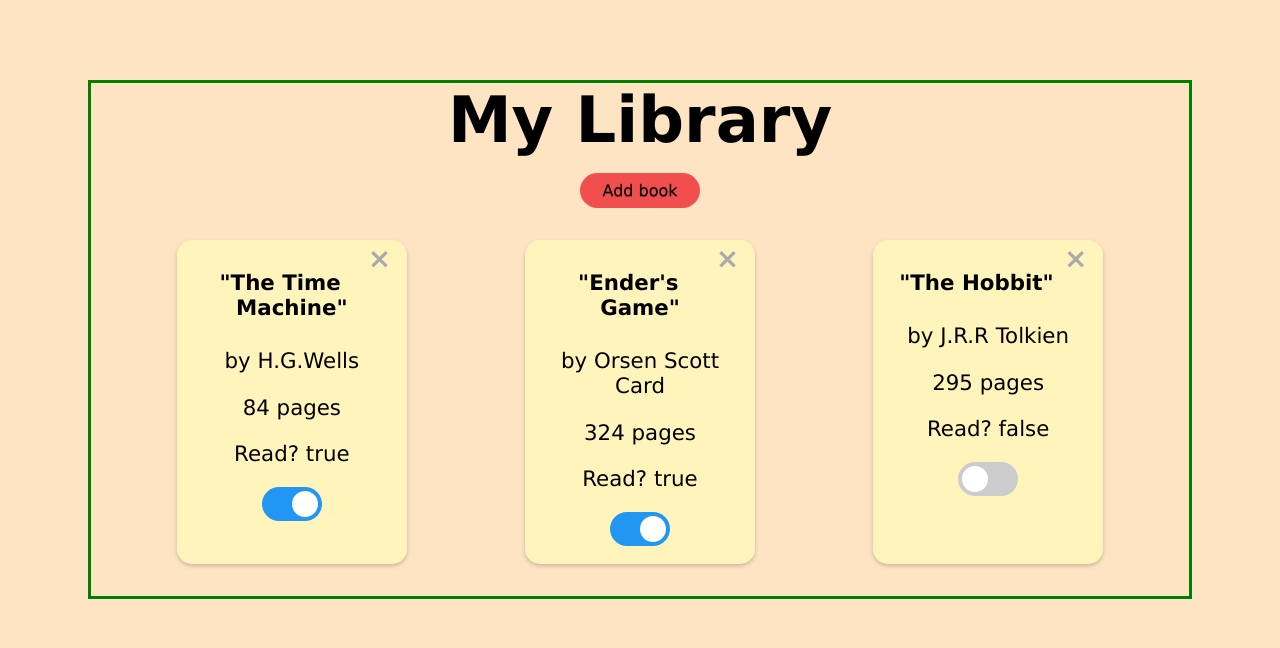
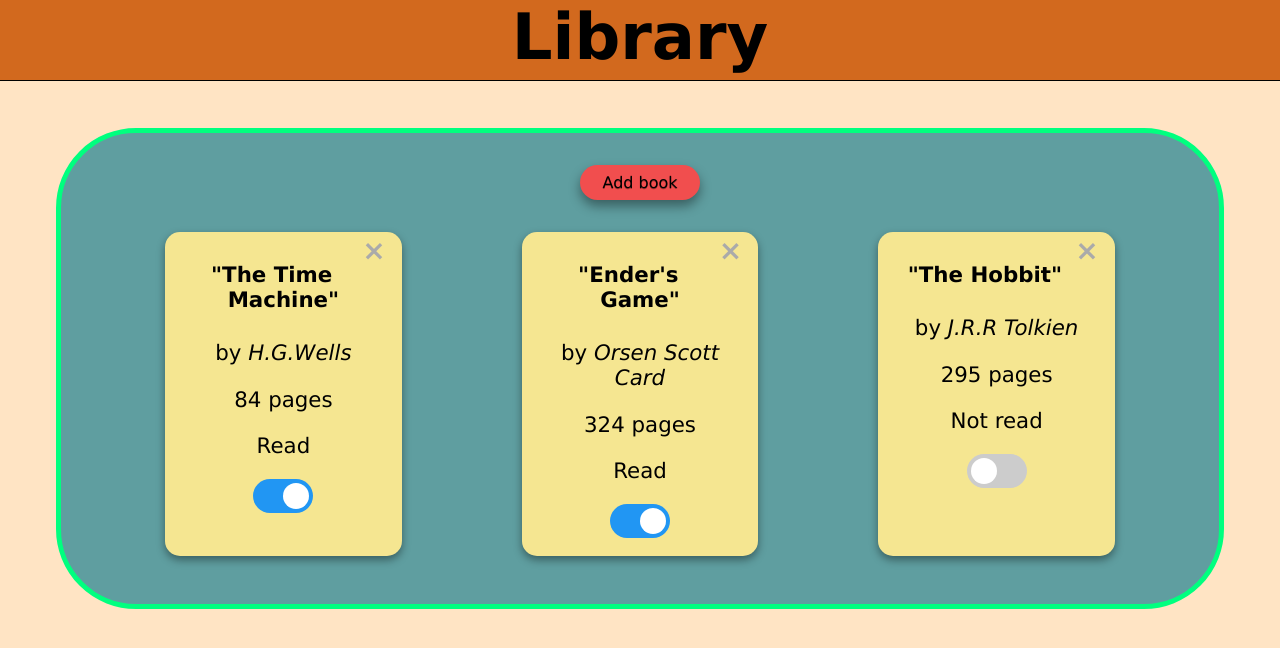
Before and after one commit to chrisnotthere/library, a plain HTML site: page index.html in a window 1280 px wide. Drawn offline with Linux system fonts and the light colour scheme.

Commit message:
updated UI

```diff
--- a/index.html
+++ b/index.html
@@ -9,41 +9,29 @@
         <link rel="stylesheet" href="styles.css">
     </head>
     <body>
+        <div id="header">
+            <header>Library</header>
+        </div>
         <div id="container">
-
-            <header>My Library</header>
             <button id="newBook">Add book</button>
-
-            <!-- The add new book Modal  -->
+            <!-- The add new book form Modal  -->
             <div id="myModal" class="modal">
-
                 <!-- Modal content -->
                 <div class="modal-content">
                     <span class="close">&times;</span>
                     <h2>Add new book</h2>
                     <form method='post' action='index.html' id='addBook'></form>
-
                         <input type="text" id="bookTitle" name="title" value="Title"><br><br>
-
                         <input type="text" id="bookAuthor" name="author" value="Author"><br><br>
-
                         <input type="text" id="bookPages" name="pages" value="Pages"><br><br>
-
                         Read? <input type="checkbox" id="bookRead" ><br><br>
-
                         <input type="submit" id="submit" value="Submit">
                       </form>
                 </div>
-
             </div>
-
-
             <div id="library">
             </div>
-
         </div>
-
-
         <script src="script.js" async defer></script>
     </body>
 </html>
--- a/script.js
+++ b/script.js
@@ -3,7 +3,6 @@ const addBookBtn = document.querySelector('button[id="newBook"]');
 const submitBtn = document.getElementById("submit");
 
 let myLibrary = [];
-//let bookIndex = 0;
 
 //book constructor
 function Book(title, author, pages, read){
@@ -11,47 +10,37 @@ function Book(title, author, pages, read){
     this.author = author;
     this.pages = pages;
     this.read = read;
-
 }
-
-// Book.prototype.info = function(){
-//     return {
-//         title : this.title,
-//         author : this.author,
-//         pages : this.pages,
-//         read : this.read
-//     };
-// }
 
 //add book to start oy library array
 function addBookToLibrary(book){
     myLibrary.unshift(book);
 }
 
-
 //display all books in library
 function displayMyLibrary(library){
-
 
     //clear display before getting books
     libraryDisplay.innerHTML = '';
 
     library.forEach(element => {
-        //console.log(element.title);
 
         let checked;
         if (element.read ? checked = 'checked' : checked = '');
+
+        let status = '';
+        if (element.read ? status = 'Read' : status = 'Not read');
 
         //make card for each book
         libraryDisplay.innerHTML += `<div class="card" data-bookTitle="${element.title}">
                                         <div class="container">
                                         <span class="delete" data-bookTitle="${element.title}">&times;</span>
                                         <h4><b>"${element.title}"</b></h4>
-                                        <p>by ${element.author}</p>
+                                        <p>by <i>${element.author}</i></p>
                                         <p>${element.pages} pages</p>
-                                        <p>Read? ${element.read}</p>
+                                        <p>${status}</p>
                                         <label class="switch">
-                                          <input type="checkbox" ${checked}>
+                                          <input type="checkbox" id="readStatus" ${checked}>
                                           <span class="slider round"></span>
                                         </label>
                                         </div>
@@ -64,16 +53,13 @@ function displayMyLibrary(library){
 
     removeBookBtn.forEach(element => {
       element.addEventListener('click', function removeBookBtn(e){
-
         title = element.getAttribute('data-booktitle');
-        console.log(title);
         removeBook(title);
       });
     });
 
-
     //define read book status toggle
-    const toggleReadBtn = document.querySelectorAll('input[type="checkbox"]');
+    const toggleReadBtn = document.querySelectorAll('[id="readStatus"]');
 
     toggleReadBtn.forEach(element => {
       element.addEventListener('change', function toggleReadStatus(){
@@ -82,9 +68,6 @@ function displayMyLibrary(library){
         toggleBookRead(read, title);
       });
     });
-
-
-
 }
 
 
@@ -130,53 +113,31 @@ submitBtn.onclick = function() {
     newBook.pages = bookPages;
     newBook.read = bookRead;
 
-    //alert(newBook);
     addBookToLibrary(newBook);
     displayMyLibrary(myLibrary);
-
 }
 
-function refresh(){
+
+function removeBook(title){
+  const index = myLibrary.findIndex(book => book.title === title);
+  myLibrary.splice(index, 1);
+
+  //'refresh' library display after removing a book
   displayMyLibrary(myLibrary);
 }
 
-function removeBook(title){
 
+function toggleBookRead(bool, title){
   const index = myLibrary.findIndex(book => book.title === title);
-  console.log(index);
+  myLibrary[index].read = bool;
 
-  myLibrary.splice(index, 1);
-
-
-  //'refresh' library display after removing a book
+  //'refresh' library display after changing read status
   displayMyLibrary(myLibrary);
-
 }
 
 
 
-function toggleBookRead(bool, title){
-
-  const index = myLibrary.findIndex(book => book.title === title);
-  console.log(index);
-
-  myLibrary[index].read = bool;
-
-  //'refresh' library display after changing read status
-  displayMyLibrary(myLibrary);
-
-}
-
-
-
-
-
-
-
-
-
-
-//// the modal stuff for add a new book  ////
+//// the modal for add a new book form ////
 // Get the modal
 const modal = document.getElementById("myModal");
 
--- a/styles.css
+++ b/styles.css
@@ -7,25 +7,26 @@ body{
 }
 
 #container{
-    margin: 5rem 5rem;
-    border: 3px solid green;
+    margin: 8rem 3rem;
+    padding: 1rem;
+    background-color: cadetblue;
+    border-radius: 5rem;
+    border: 5px solid springgreen;
 }
 
 header{
     font-size: 48pt;
     text-align: center;
-    font-weight: bolder;
-    /* font-family: Verdana, Geneva, Tahoma, sans-serif; */
+    font-weight: bold;
 }
 
 #library{
     display: flex;
     flex-wrap: wrap;
     justify-content: space-evenly;
-    /* background-color: fuchsia; */
 }
 
-#newBook{
+#newBook, #submit{
     display: block;
     margin: 1rem auto 0;
     padding:0.3em 1.2em;
@@ -35,40 +36,46 @@ header{
     background-color: #f14e4e;
     text-shadow: 0 0.04em 0.04em rgba(0,0,0,0.35);
     text-align:center;
-    transition: 0.2s;
-
+    transition: 0.5s;
+    box-shadow: 0 6px 12px 0 rgba(0,0,0,0.4);
 }
 
-#newBook:hover{
-
-    border-color: rgba(255,255,255,1);
+#newBook:hover, #submit:hover{
+    border-color: springgreen;
 }
 
+#header{
+  background-color: chocolate;
+  top: 0;
+  left: 0;
+  width: 100%;
+  height: 5rem;;
+  position: absolute;
+  margin-bottom: 5rem;
+  border-bottom: 1px solid black;
+}
 
 /* book cards */
 .card {
-  /* Add shadows to create the "card" effect */
-  box-shadow: 0 2px 4px 0 rgba(0,0,0,0.2);
+  box-shadow: 0 4px 8px 0 rgba(0,0,0,0.4);
   transition: 0.3s;
   font-size: 16pt;
   margin: 2rem;
   text-align: center;
   border-radius: 15px;
   flex: 0 0 21%;
-  background-color: rgb(255, 245, 188);
+  background-color: rgb(245, 230, 145);
 }
 
 /* On mouse-over, add a deeper shadow */
 .card:hover {
-  box-shadow: 0 8px 16px 0 rgba(0,0,0,0.2);
+  box-shadow: 0 12px 24px 0 rgba(0,0,0,0.7);
 }
 
-/* Add some padding inside the card container */
 .container {
   padding: 2px 16px;
 }
 
-/* The delete Button */
 .delete {
   color: #aaaaaa;
   float: right;
@@ -102,12 +109,13 @@ header{
 
 /* Modal Content */
 .modal-content {
-  background-color: #fefefe;
+  background-color: rgb(147, 194, 196);
   margin: auto;
   padding: 1em;
   border: 1px solid #888;
   width: 45%;
   text-align: center;
+  border-radius: 1rem;
 }
 
 /* The Close Button */
```
